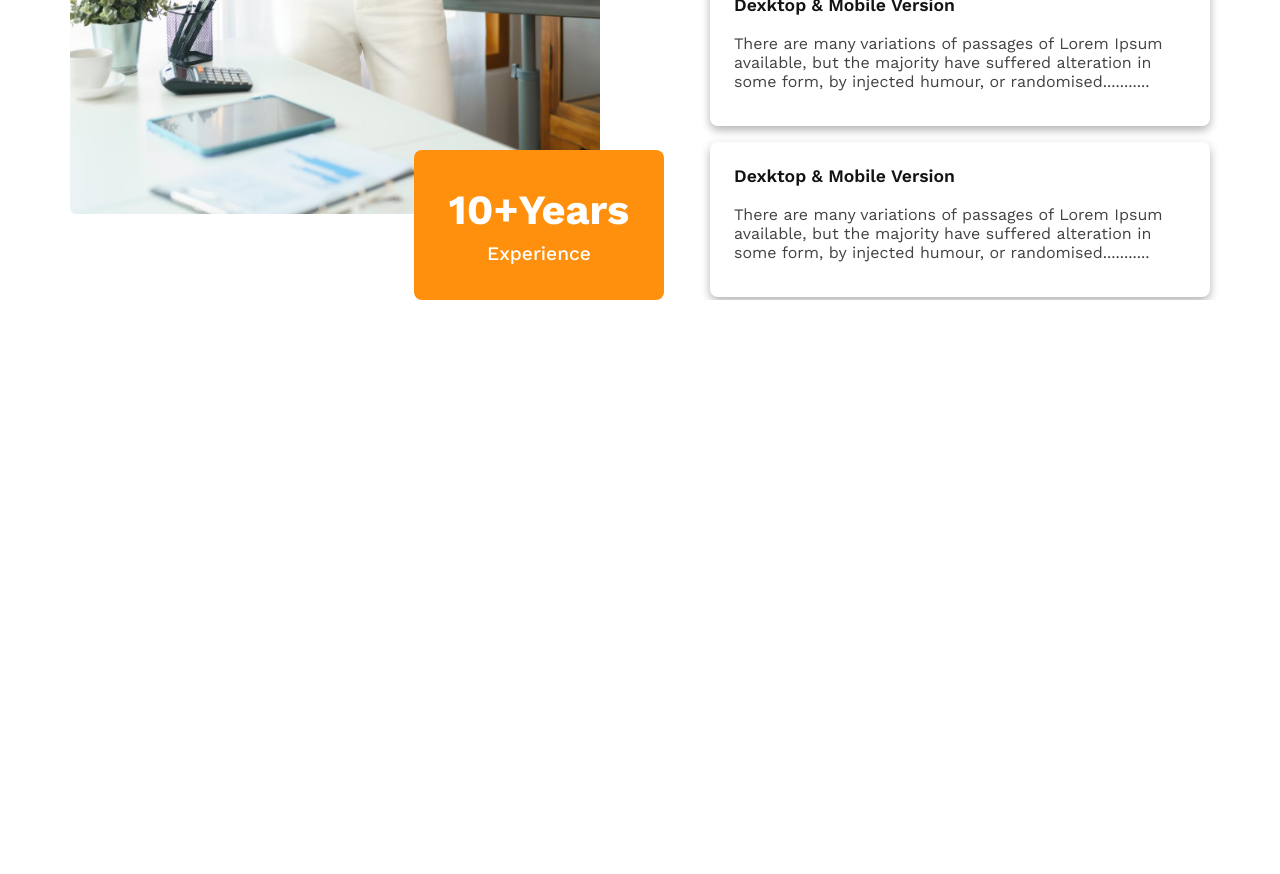
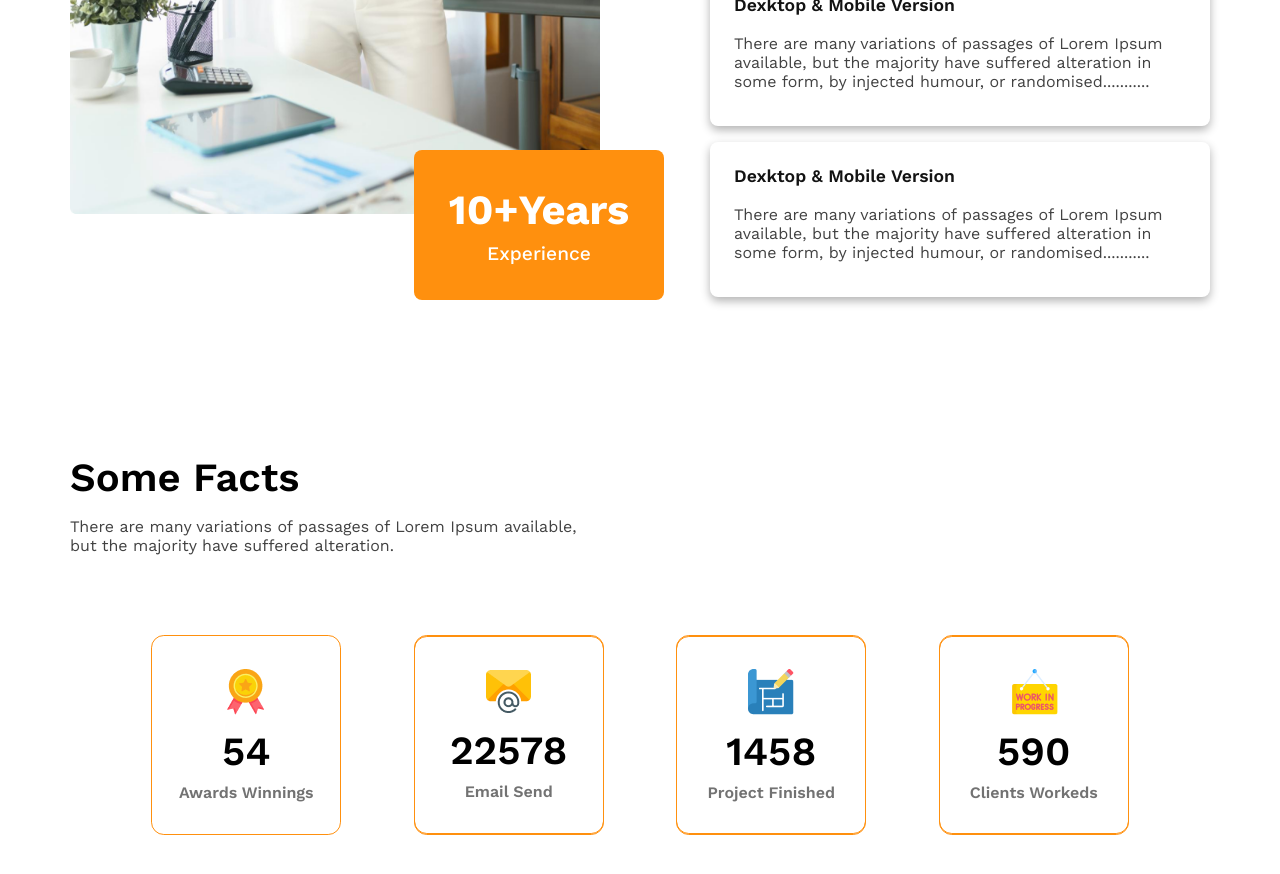
Before and after one commit to Md-sajeeb001/G3-Architects-website, a plain HTML site: page index.html in a window 1280 px wide. Shown: the part 2474-3348 px from the top of the page. Before the commit the page ends 2774 px from the top, so only its background shows below. Drawn offline with nearby package versions, Linux system fonts and the light colour scheme.

Commit message:
fetured-fact-section

```diff
--- a/index.html
+++ b/index.html
@@ -77,7 +77,41 @@
             </div>
         </section>
 
+        <section class="fetured-fact-section">
+            <div class="fact-section-content">
+                <h2>Some Facts</h2>
+                <p>There are many variations of passages of Lorem Ipsum available, but the majority have suffered alteration.</p>
 
+                <div class="fact-items-container">
+                    <div class="fact-item">
+                        <img src="./images/icons/ribon.png" alt="">
+                        <h3>54</h3>
+                        <span>Awards Winnings</span>
+                    </div>
+                    <div class="fact-item">
+                        <div class="fact-item">
+                            <img src="./images/icons/email.png" alt="">
+                            <h3>22578</h3>
+                            <span>Email Send</span>
+                        </div>
+                    </div>
+                    <div class="fact-item">
+                        <div class="fact-item">
+                            <img src="./images/icons/projects.png" alt="">
+                            <h3>1458</h3>
+                            <span>Project Finished</span>
+                        </div>
+                    </div>
+                    <div class="fact-item">
+                        <div class="fact-item">
+                            <img src="./images/icons/customers.png" alt="">
+                            <h3>590</h3>
+                            <span>Clients Workeds</span>
+                        </div>
+                    </div>
+                </div>
+            </div>
+        </section>
     </main>
 
     <footer>
--- a/styles/style.css
+++ b/styles/style.css
@@ -196,6 +196,56 @@
 }
 /* ===================EXPERIENCE FETURED SECTION END HERE===================== */
 
+/* ===================FACT FETURED SECTION START HERE===================== */
+.fetured-fact-section{
+    width: 1140px;
+    height: 400px;
+    margin: 15rem auto;
+}
+.fact-section-content h2{
+    font-size: 2.5rem;
+    font-weight: 600;
+    margin-bottom: 1rem;
+}
+.fact-section-content p{
+    max-width: 32rem;
+    font-size: 1rem;
+    font-weight: 400;
+    color: var(--secondary-text-color);
+}
+.fact-items-container{
+    width: 1050px;
+    height: 200px;
+    margin: 5rem auto;
+    display: flex;
+    align-items: center;
+    justify-content: space-around;
+}
+.fact-item{
+    width: 190px;
+    height: 200px;
+    display: flex;
+    align-items: center;
+    justify-content: center;
+    flex-direction: column;
+    border: 1px solid var(--btn-color);
+    border-radius: .8rem;
+}
+.fact-item img{
+    margin-bottom: .8rem;
+}
+.fact-item h3{
+    font-size: 2.5rem;
+    font-weight: 600;
+    margin-bottom: .5rem;
+}
+.fact-item span{
+    font-size: 1rem;
+    font-weight: 600;
+    color: var(--secondary-color);
+}
+/* ===================FACT FETURED SECTION END HERE===================== */
+
 /* ======================MEDIA QUARY START HEER========================= */
 @media screen and (min-width:300px) and (max-width:390px){
     .banner-img img{
```
